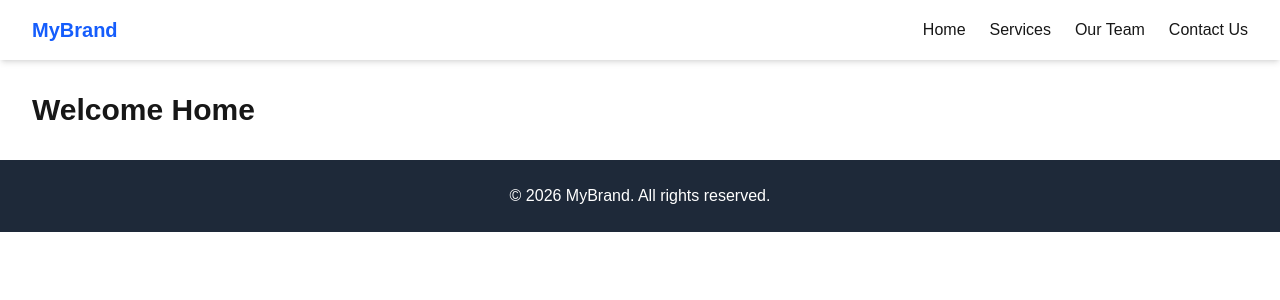
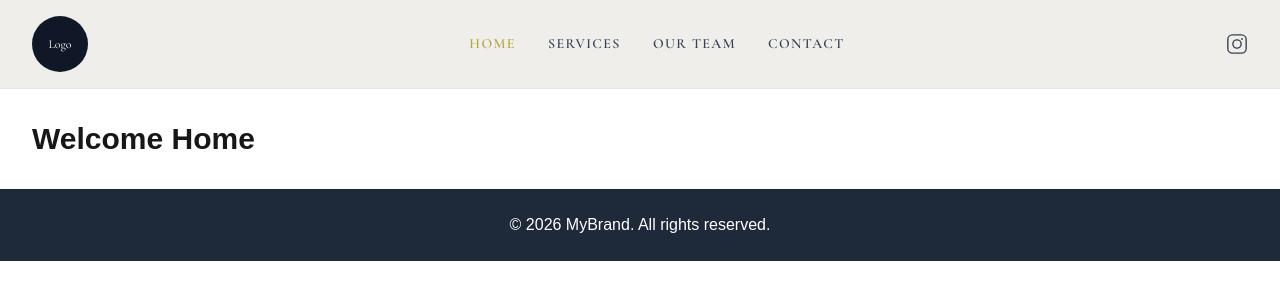
Before and after one commit to csrichardkim/k-hairstudio, a Next.js app in the folder k-hairstudio/: page / in a window 1280 px wide. Shown: the top 300 px of the page. Built offline with nearby package versions, Linux system fonts and the light colour scheme.

Commit message:
Align and change header font

```diff
--- a/k-hairstudio/src/app/components/Header.js
+++ b/k-hairstudio/src/app/components/Header.js
@@ -1,15 +1,57 @@
+"use client";
 import Link from "next/link";
+import { usePathname } from "next/navigation";
+import { Cormorant_Garamond } from "next/font/google";
+
+const cormorant = Cormorant_Garamond({
+  subsets: ["latin"],
+  weight: ["300", "400", "500", "600", "700"],
+});
+
+const links = [
+  { href: "/", label: "Home" },
+  { href: "/services", label: "Services" },
+  { href: "/our-team", label: "Our Team" },
+  { href: "/contact-us", label: "Contact" },
+];
 
 export default function Header() {
+  const pathname = usePathname();
+
   return (
-    <header className="bg-white shadow-md py-4 px-8 flex justify-between items-center">
-      <h1 className="text-xl font-bold text-blue-600">MyBrand</h1>
-      <nav className="flex gap-6">
-        <Link href="/" className="hover:text-black-600">Home</Link>
-        <Link href="/services" className="hover:text-blue-600">Services</Link>
-        <Link href="/our-team" className="hover:text-blue-600">Our Team</Link>
-        <Link href="/contact-us" className="hover:text-blue-600">Contact Us</Link>
+    <header className={`${cormorant.className} bg-[#f0eeeb] py-4 px-8 flex items-center justify-between border-b border-gray-200`}>
+
+      {/* Logo placeholder */}
+      <Link href="/">
+        <div className="w-14 h-14 rounded-full bg-gray-900 flex items-center justify-center text-white cursor-pointer">
+          <span className="text-xs">Logo</span>
+        </div>
+      </Link>
+
+      {/* Nav */}
+      <nav className="flex items-center gap-8">
+        {links.map(({ href, label }) => (
+          <Link
+            key={href}
+            href={href}
+            className={`text-sm font-semibold tracking-widest uppercase transition-colors hover:text-[#b5a642] ${
+              pathname === href ? "text-[#b5a642]" : "text-gray-700"
+            }`}
+          >
+            {label}
+          </Link>
+        ))}
       </nav>
+
+      {/* Instagram */}
+      <a href="https://instagram.com/YOUR_HANDLE" target="_blank" rel="noopener noreferrer" className="text-gray-700 hover:text-[#b5a642] transition-colors">
+        <svg xmlns="http://www.w3.org/2000/svg" width="22" height="22" fill="none" viewBox="0 0 24 24" stroke="currentColor" strokeWidth={1.5}>
+          <rect x="2" y="2" width="20" height="20" rx="5" ry="5"/>
+          <circle cx="12" cy="12" r="4.5"/>
+          <circle cx="17.5" cy="6.5" r="1" fill="currentColor" stroke="none"/>
+        </svg>
+      </a>
+
     </header>
   );
 }
--- a/k-hairstudio/src/app/layout.js
+++ b/k-hairstudio/src/app/layout.js
@@ -1,6 +1,12 @@
+import { Cormorant_Garamond } from "next/font/google";
 import Header from "./components/Header";
 import Footer from "./components/Footer";
 import "./globals.css";
+
+const cormorant = Cormorant_Garamond({
+  subsets: ["latin"],
+  weight: ["300", "400", "500", "600", "700"],
+});
 
 export default function RootLayout({ children }) {
   return (
```
